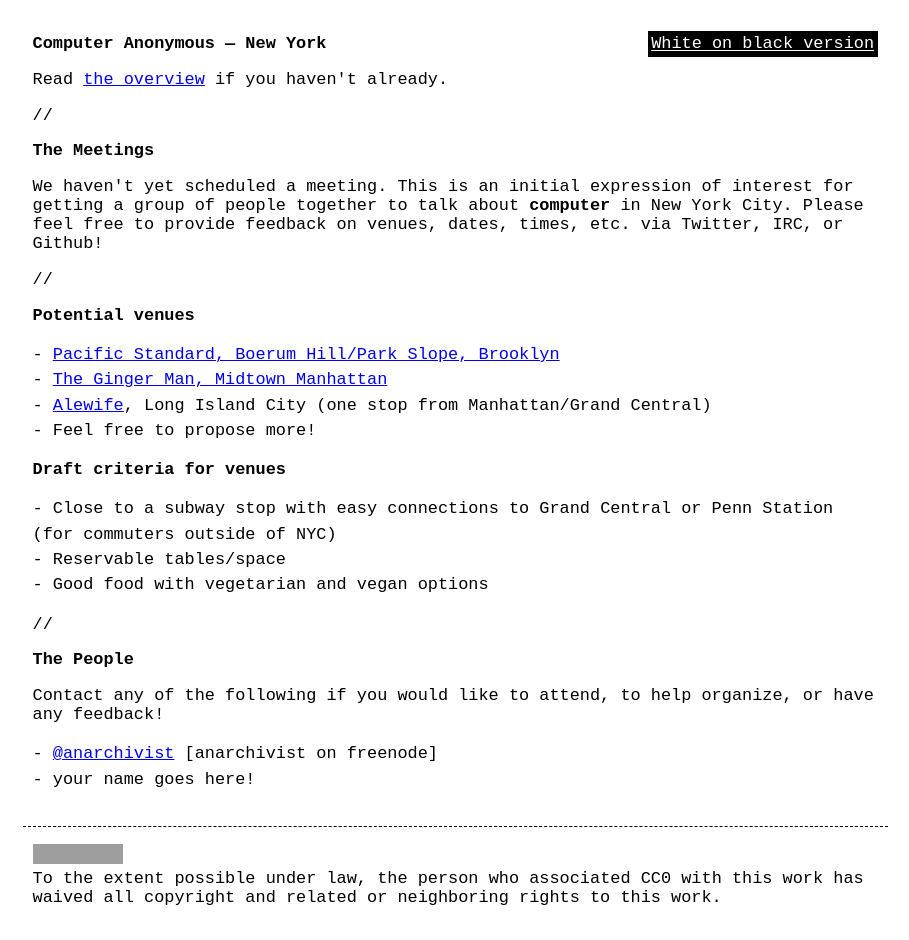
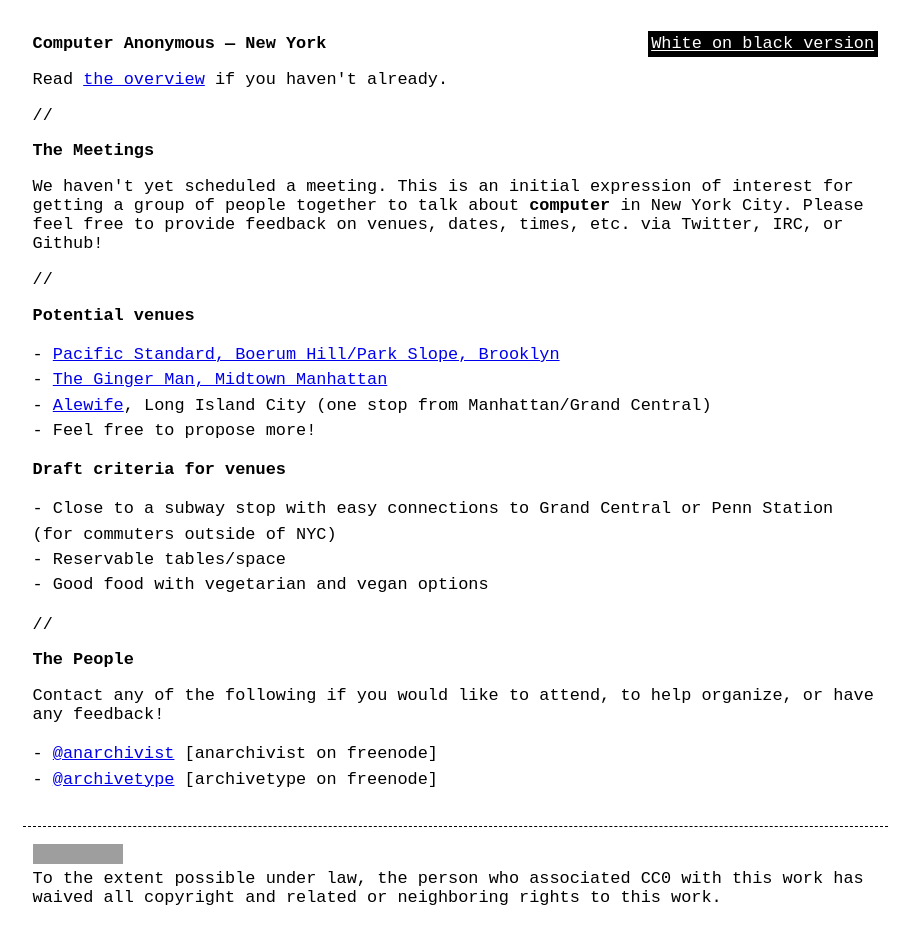
Before and after one commit to computeranonymous/computer, a Jekyll site: the page built from us_newyork.html, in a window 1280 px wide. Shown: the whole page, without its empty margins (185-1094 px from the left). Built offline with Jekyll 4.4.1, drawn with Linux system fonts in a browser that asks for light colours; grey boxes are pictures that could not be loaded.

Commit message:
Update us_newyork.html
added self to contact info

```diff
--- a/us_newyork.html
+++ b/us_newyork.html
@@ -39,5 +39,5 @@ title: Computer Anonymous - New York
 
 <ul>
     <li><a href="https://twitter.com/anarchivist">@anarchivist</a> [anarchivist on freenode]</li>
-    <li>your name goes here!</li>
+    <li><a href="https://twitter.com/archivetype">@archivetype</a> [archivetype on freenode]</li>
 </ul>
```
